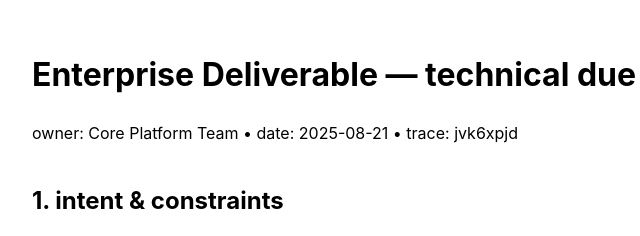
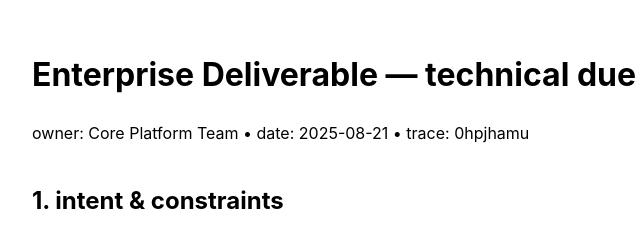
Before and after one commit to nickinper/vibe-coding-app-baseline-rigorous-ship, a website: page outputs/generated-deliverable.html in a window 1280 px wide. Shown: the top 236 px of the page, 8-648 px from the left. Drawn offline with Linux system fonts and the light colour scheme.

Commit message:
chore: export deliverable

```diff
--- a/outputs/generated-deliverable.html
+++ b/outputs/generated-deliverable.html
@@ -1,5 +1,5 @@
 <!doctype html><html><head><meta charset="utf-8"><style>body{font:16px/1.5 -apple-system,BlinkMacSystemFont,Segoe UI,Roboto,Helvetica,Arial,Apple Color Emoji,Segoe UI Emoji;margin:40px}h1,h2,h3{margin-top:1.6em}code,pre{background:#f6f8fa;padding:2px 4px}pre{padding:12px;overflow:auto}table{border-collapse:collapse}th,td{border:1px solid #ddd;padding:6px 10px}.page-break{page-break-before:always}</style></head><body><h1>Enterprise Deliverable — technical due diligence</h1>
-<p>owner: Core Platform Team • date: 2025-08-21 • trace: jvk6xpjd</p>
+<p>owner: Core Platform Team • date: 2025-08-21 • trace: 0hpjhamu</p>
 <h2>1. intent &amp; constraints</h2>
 <ul>
 <li>intent: Hardened, privacy-first system for enterprise workloads</li>
```
